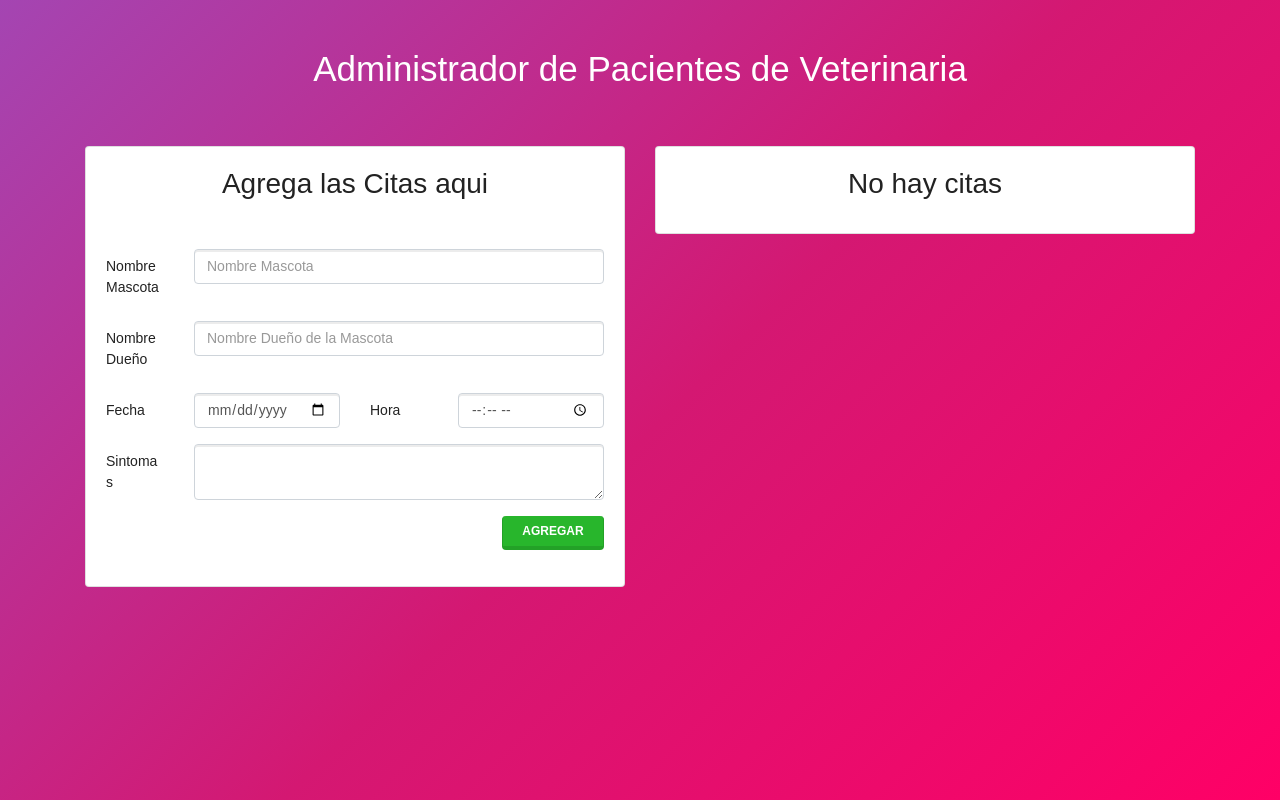
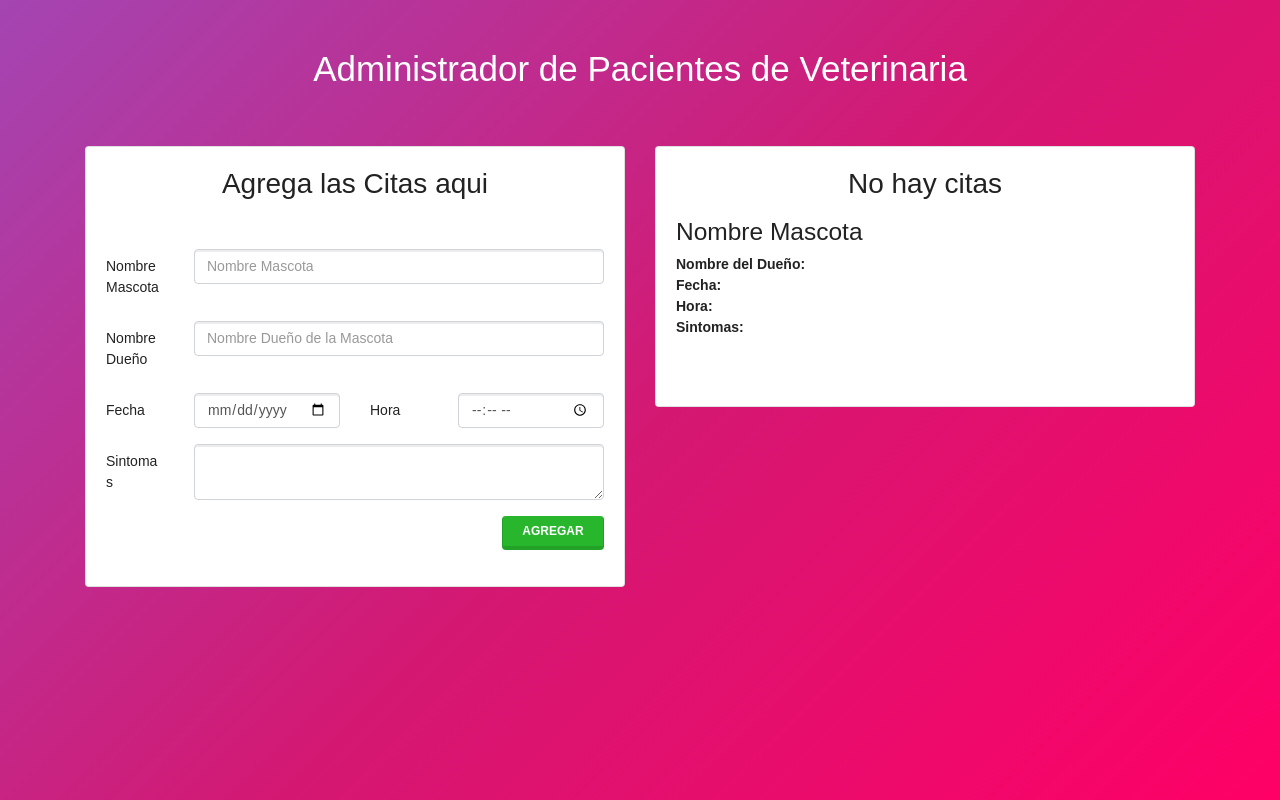
Before and after one commit to armandoltx/citas-react, a React (Create React App) app: page / in a window 1280 px wide. Built offline with nearby package versions, Linux system fonts and the light colour scheme.

Commit message:
creando el componente cita

```diff
--- /dev/null
+++ b/src/components/Cita.js
@@ -0,0 +1,21 @@
+import React, { Component } from 'react';
+
+class Cita extends Component {
+  render() {
+    return (
+      <div className="media mt-3">
+        <div className="media-body">
+          <h3 className="mt-0">Nombre Mascota</h3>
+          <p className="card-text"><span>Nombre del Dueño: </span></p>
+          <p className="card-text"><span>Fecha: </span></p>
+          <p className="card-text"><span>Hora: </span></p>
+          <p className="card-text"><span>Sintomas:</span></p>
+          <p className="card-text"></p>
+        </div>
+
+      </div>
+    );
+  }
+}
+
+export default Cita;
--- a/src/components/ListaCitas.js
+++ b/src/components/ListaCitas.js
@@ -1,4 +1,5 @@
 import React, {Component} from 'react';
+import Cita from './Cita';
 
 
 class ListaCitas extends Component {
@@ -11,6 +12,9 @@
       <div className="card mt-5">
         <div className="card-body">
           <h2 card-title className="text-center card-title">{mensaje}</h2>
+          <div className="lista-citas">
+            <Cita />
+          </div>
         </div>
       </div>
     );
```
